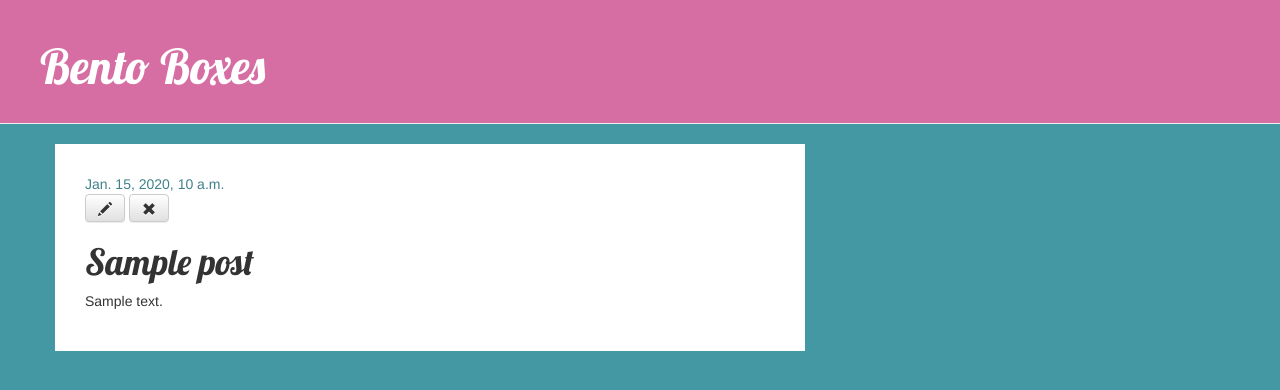
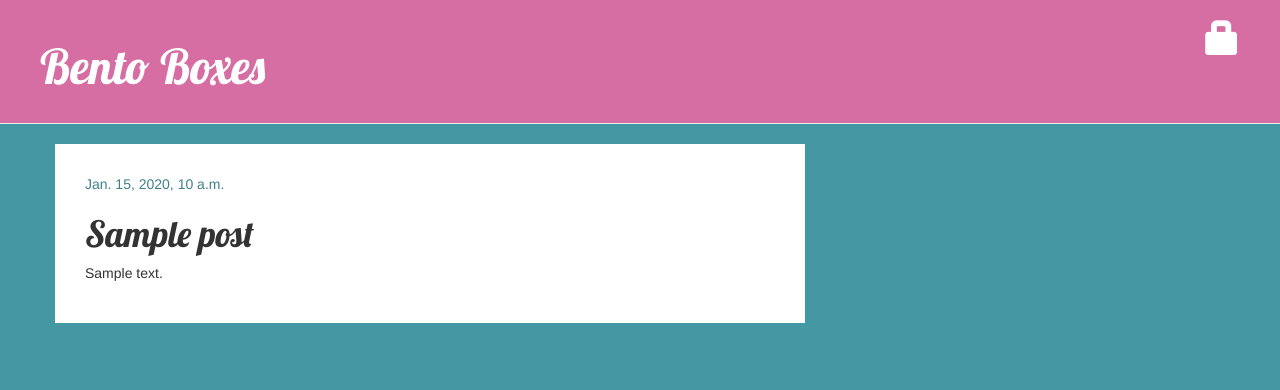
Before and after one commit to antoniablair/bentoboxes, a Django app: template blog/templates/blog/post_detail.html in a window 1280 px wide. Shown: the top 390 px of the page. Run offline with Django 3.2, Linux system fonts and the light colour scheme; the template is opened without the code that fills it: most values are stand-ins (such as "Sample title", 1, 10 or a date in 2020); some libraries are stand-ins or nearby versions.

Commit message:
Adds logout feature

```diff
--- a/bentoboxes/urls.py
+++ b/bentoboxes/urls.py
@@ -14,6 +14,7 @@ Including another URLconf
     2. Add a URL to urlpatterns:  url(r'^blog/', include(blog_urls))
 """
 from django.conf.urls import patterns, include, url
+
 from django.contrib import admin
 admin.autodiscover()
 
@@ -22,4 +23,5 @@ urlpatterns = [
     url(r'^admin/', include(admin.site.urls)),
     url(r'', include('blog.urls')),
     url(r'^accounts/login/$', 'django.contrib.auth.views.login'),
+    url(r'^accounts/logout/$', 'django.contrib.auth.views.logout', {'next_page': '/'}),
 ]
--- a/blog/static/css/blog.css
+++ b/blog/static/css/blog.css
@@ -54,3 +54,6 @@ h4 {
 .post h1 a:visited {
   color: #000000;
 }
+.small {
+  font-size: 16px;
+}
--- a/blog/static/css/blog.less
+++ b/blog/static/css/blog.less
@@ -55,3 +55,7 @@ h1, h2, h3, h4 {
 .post h1 a, .post h1 a:visited {
     color: #000000;
 }
+
+.small {
+    font-size: 16px;
+}
--- a/blog/templates/blog/base.html
+++ b/blog/templates/blog/base.html
@@ -13,6 +13,9 @@
     {% if user.is_authenticated %}
       <a href="{% url 'post_new' %}" class="top-menu"><span class="glyphicon glyphicon-plus"></span></a>
       <a href="{% url 'post_draft_list' %}" class="top-menu"><span class="glyphicon glyphicon-edit"></span></a>
+      <p class="top-menu">Hello {{ user.username }} <span class="small">(<a href="{% url 'django.contrib.auth.views.logout' %}">Log out</a>)</span></p>
+    {% else %}
+    <a href="{% url 'django.contrib.auth.views.login' %}" class="top-menu"><span class="glyphicon glyphicon-lock"></span></a>
     {% endif %}
     <h1><a href="/">Bento Boxes</a></h1>
   </div>
--- a/blog/templates/blog/post_detail.html
+++ b/blog/templates/blog/post_detail.html
@@ -9,8 +9,13 @@
         {% else %}
             <a class="btn btn-default" href="{% url 'blog.views.post_publish' pk=post.pk %}">Publish</a>
         {% endif %}
+        {% if user.is_authenticated %}
         <a class="btn btn-default" href="{% url 'post_edit' pk=post.pk %}"><span class="glyphicon glyphicon-pencil"></span></a>
-        <a class="btn btn-default" href="{% url 'post_remove' pk=post.pk %}"><span class="glyphicon glyphicon-remove"></span></a>
+        <a class="btn btn-default" href="{% url 'post_remove' pk=post.pk %}">
+        <span class="glyphicon glyphicon-remove"></span></a>
+        {% else %}
+        <a href="{% url 'django.contrib.auth.views.login' %}" class="top-menu"><span class="glyphicon glyphicon-lock"></span></a>
+        {% endif %}
         <h1>{{ post.title }}</h1>
         <p>{{ post.text|linebreaks }}</p>
     </div>
--- a/blog/urls.py
+++ b/blog/urls.py
@@ -1,5 +1,7 @@
 from django.conf.urls import url
 from . import views
+from django.contrib.auth import logout
+
 
 urlpatterns = [
     url(r'^$', views.post_list, name='post_list'),
```
Also changed, not shown: 3 other files.
